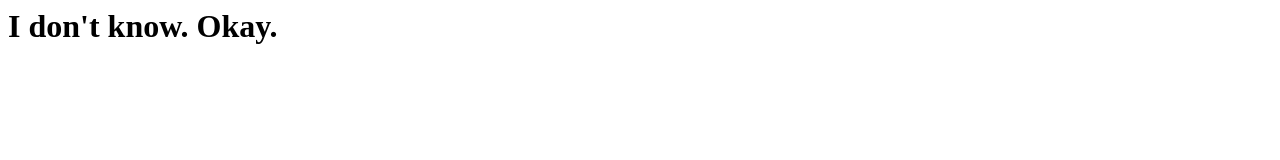
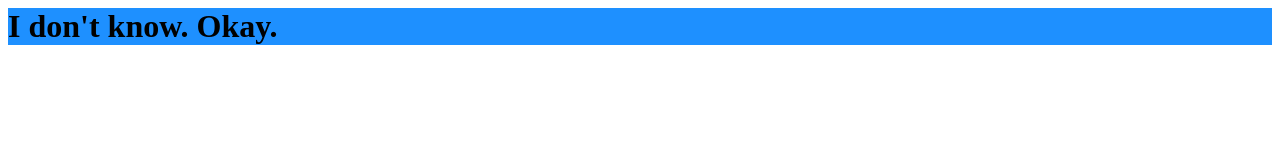
Before and after one commit to pascalecapitancastonguay/science, a plain HTML site: page index.html in a window 1280 px wide. Drawn offline with Linux system fonts and the light colour scheme.

Commit message:
Update index.html

```diff
--- a/index.html
+++ b/index.html
@@ -1 +1 @@
-<h1>I don't know. Okay.</h1>
+<h1 style="background-color: DodgerBlue;">I don't know. Okay.</h1>
```
